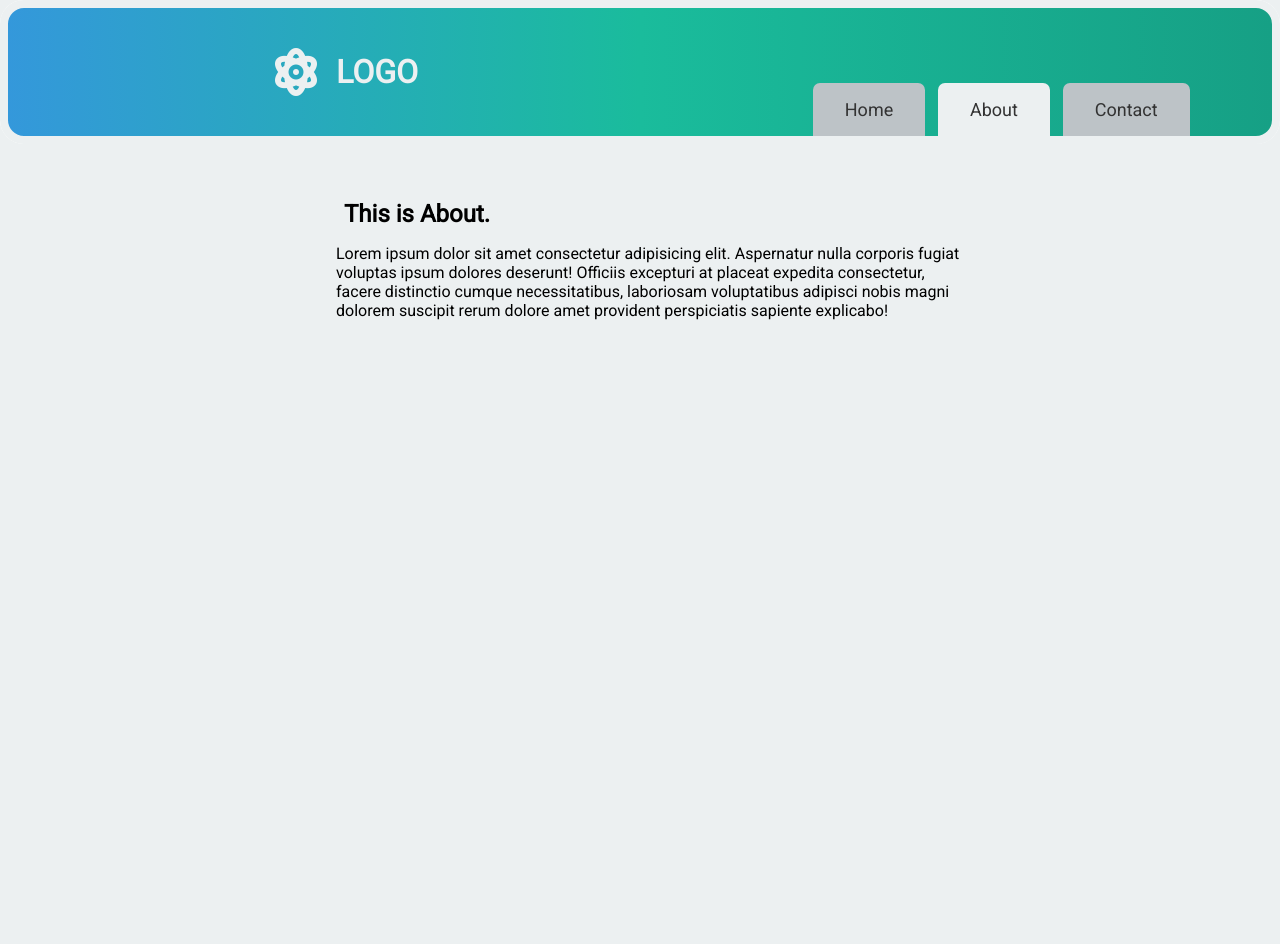
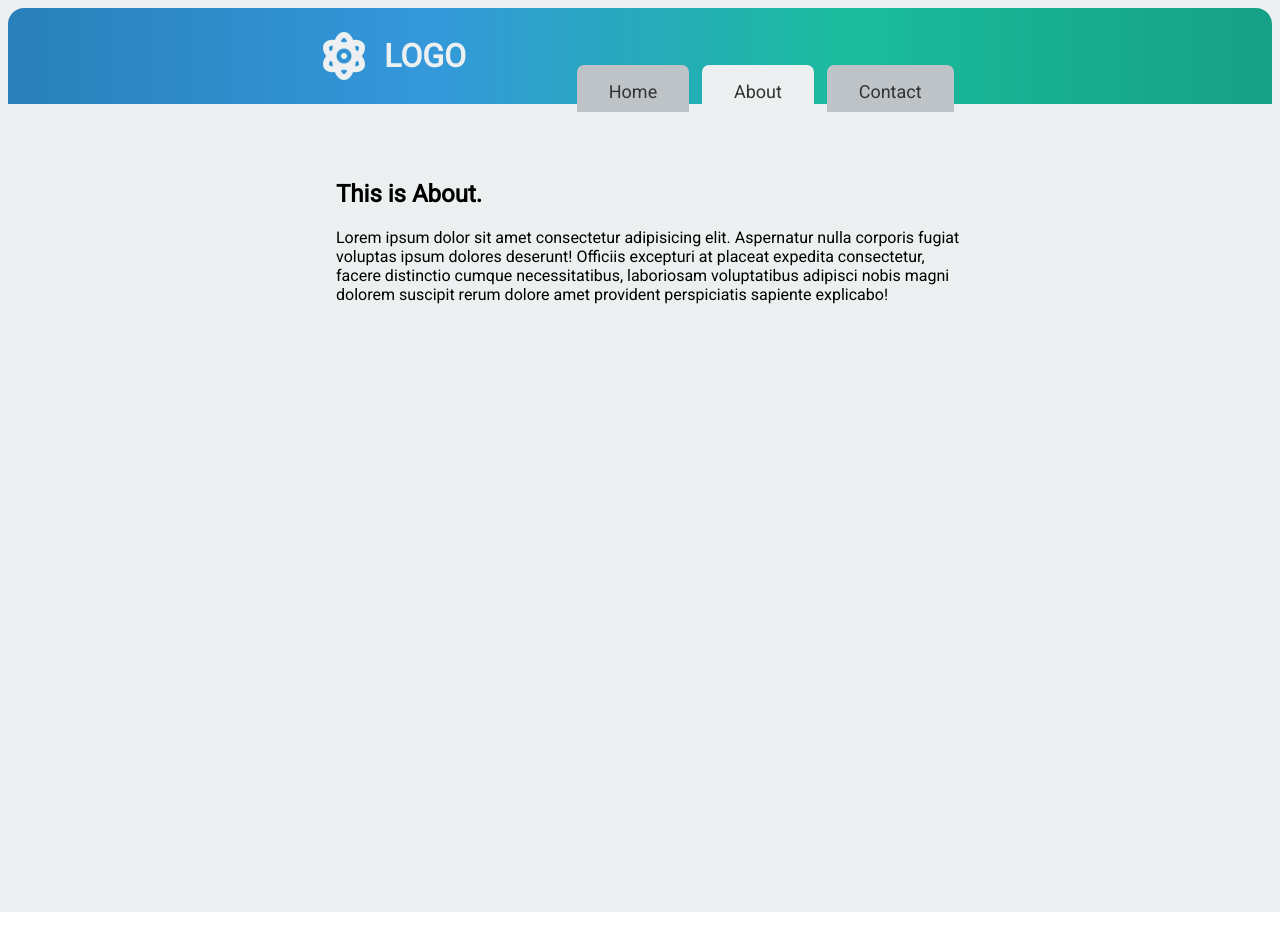
Before and after one commit to OFuaga/course_projects, a plain HTML site: page html_css_practice/nav-tabs/about.html in a window 1280 px wide. After the commit the page ends 912 px from the top, so only its background shows below. Drawn offline with Linux system fonts and the light colour scheme.

Commit message:
Add a header container instead of positioning the elements individually

```diff
--- a/html_css_practice/nav-tabs/about.html
+++ b/html_css_practice/nav-tabs/about.html
@@ -1,4 +1,5 @@
 <!DOCTYPE html>
+<html lang="en"><!DOCTYPE html>
 <html lang="en">
 <head>
   <meta charset="UTF-8">
@@ -8,8 +9,9 @@
   <title>Nav-Tabs</title>
 </head>
 <body>
-
+  <!-- HEADER -->
   <header id="header">
+    <div class="header-container">
       <div class="logo">
         <i class="fas fa-atom fa-3x"></i>
         <h1>LOGO</h1>
@@ -21,8 +23,8 @@
             <a href="contact.html"><li style="background: #bdc3c7;">Contact</li></a>
           </ul>
       </nav>
+    </div>
   </header>
-
   <!-- SECTION: MAIN -->
   <section class="main">
     <div class="container">
@@ -33,6 +35,5 @@
     </div>
   </section>
 
-
 </body>
 </html>
--- a/html_css_practice/nav-tabs/css/style.css
+++ b/html_css_practice/nav-tabs/css/style.css
@@ -12,36 +12,39 @@ body {
 
 /* HEADER */
 #header {
-  /* background: #444; */
-  background: linear-gradient(to right, #3498db, #1abc9c, #16a085);
+  background: linear-gradient(to right, #2980b9, #3498db, #1abc9c, #16a085);
   position: relative;
   max-width: 100vw;
   border: 10px solid #ecf0f1;
   box-shadow: 0 0 0rem 1rem #ecf0f1;
-  border-radius: 1.5rem;
+  border-radius: 1.5rem 1.5rem 0 0;
   border-width: 0.5rem;
+}
+
+.header-container {
+  display: flex;
+  width: 50vw;
+  height: 12vh;
+  margin: auto;
+  justify-content: space-between;
+  /* border: 1px solid red; */
 }
 
 .logo {
   display: flex;
   align-items: center;
-  padding: 2rem 0 2rem 20vw;
   color: #ecf0f1;
+  /* border: 1px solid red; */
 }
 
 .logo h1 {
-  color: #ecf0f1;
-}
-
-.logo i, h1 {
-  margin: 0.5rem;
+  padding-left: 1rem;
 }
 
 /* NAV-TABS */
 #nav-tabs {
-position: absolute;
-top: 41%;
-left: 60%;
+/* border: 1px solid red; */
+padding-top: 4.3vh;
 }
 
 #nav-tabs ul {
```
Also changed, not shown: html_css_practice/nav-tabs/contact.html (+4 -3 lines), html_css_practice/nav-tabs/index.html (+3 -1 lines). Lines whose indentation alone changed are shown as unchanged.
